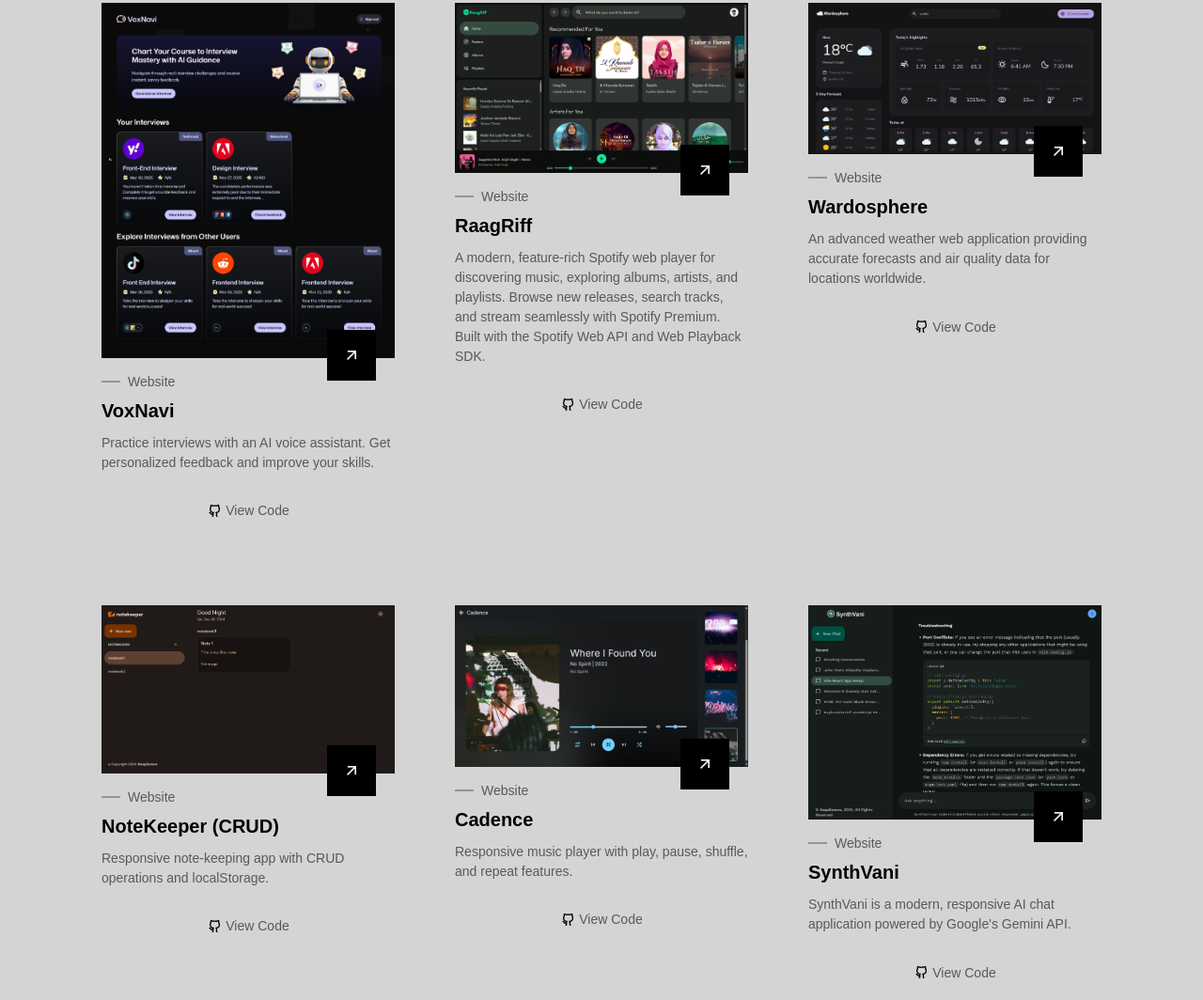
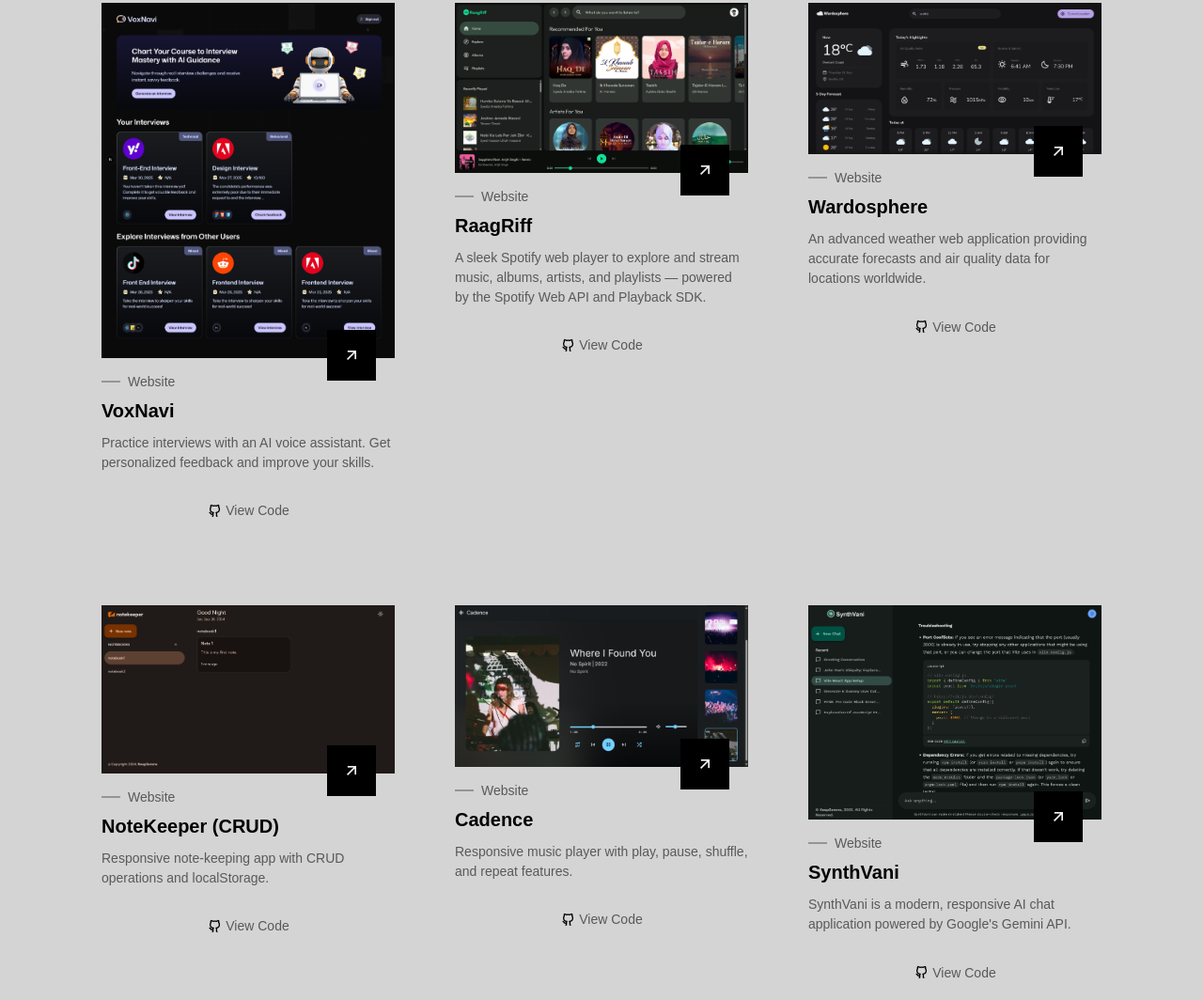
Before and after one commit to KeepSerene/my-1st-portfolio-site, a website built with Vite: page index.html in a window 1280 px wide. Shown: the part 2575-3639 px from the top of the page at 94% size. Built offline with nearby package versions, Linux system fonts and the light colour scheme; a web font is replaced by a local one.

Commit message:
updated project description

```diff
--- a/index.html
+++ b/index.html
@@ -21,7 +21,6 @@
       name="subject"
       content="Dhrubajyoti Bhattacharjee - Front-end Developer Portfolio"
     />
-    <meta name="reply-to" content="dhrubajyoti2308@gmail.com" />
 
     <!-- Open Graph Meta Tags for Social Media -->
     <meta property="og:type" content="website" />
--- a/src/js/projects.js
+++ b/src/js/projects.js
@@ -14,7 +14,7 @@
     liveLink: "https://raag-riff.onrender.com",
     githubLink: "https://github.com/KeepSerene/raag-riff-spotify-clone",
     description:
-      "A modern, feature-rich Spotify web player for discovering music, exploring albums, artists, and playlists. Browse new releases, search tracks, and stream seamlessly with Spotify Premium. Built with the Spotify Web API and Web Playback SDK.",
+      "A sleek Spotify web player to explore and stream music, albums, artists, and playlists — powered by the Spotify Web API and Playback SDK.",
   },
   {
     title: "Wardosphere",
```
